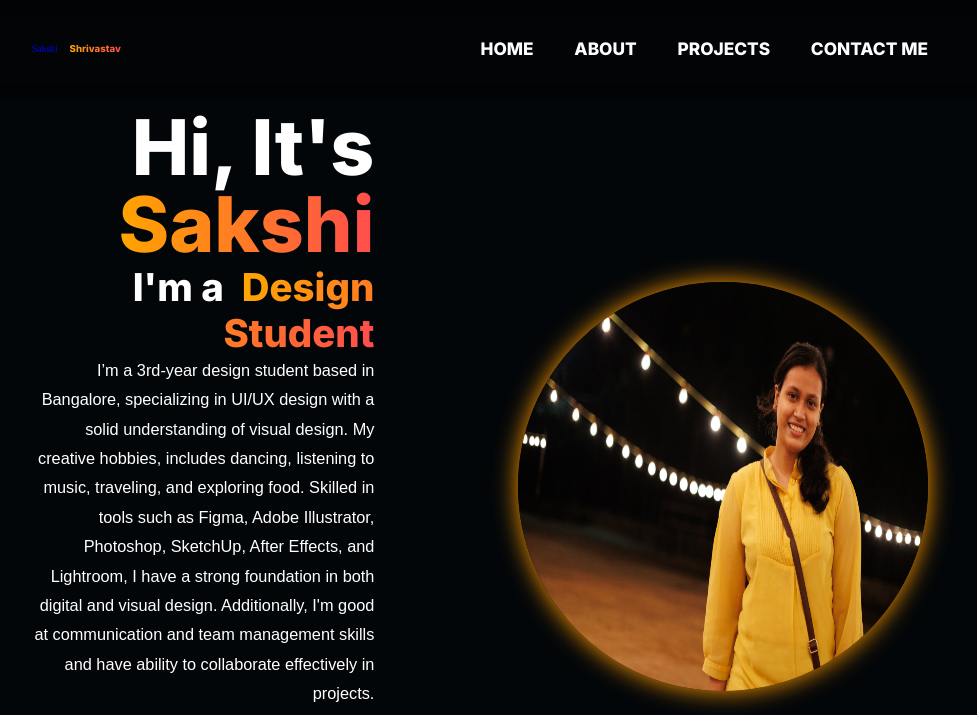
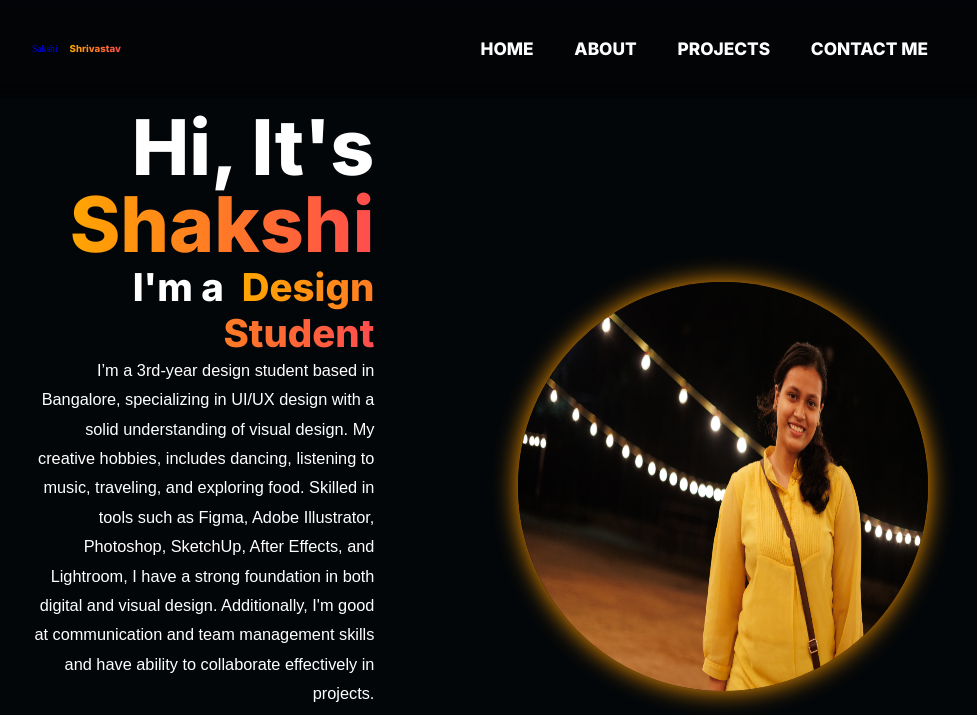
Before and after one commit to Ram-Bharose-Organization/my-website, a plain HTML site: page index.html in a window 1280 px wide. Shown: the top 715 px of the page, without its empty margins (160-1137 px from the left). Drawn offline with nearby package versions, Linux system fonts and the light colour scheme.

Commit message:
Update index.html

```diff
--- a/index.html
+++ b/index.html
@@ -36,7 +36,7 @@
 
     <section class="home" id="home">
       <div class="home-content">
-        <h1>Hi, It's <span>Sakshi</span></h1>
+        <h1>Hi, It's <span>Shakshi</span></h1>
         <h3>
           I'm a <span>Design Student</span>
         </h3>
```
